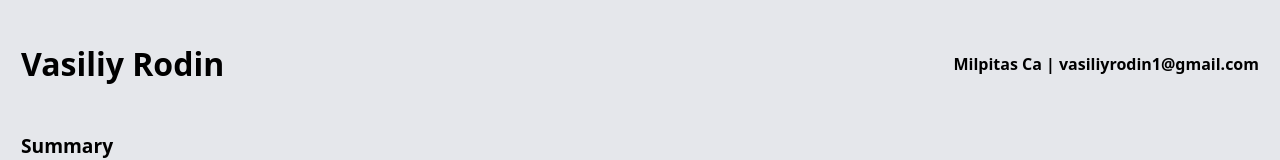
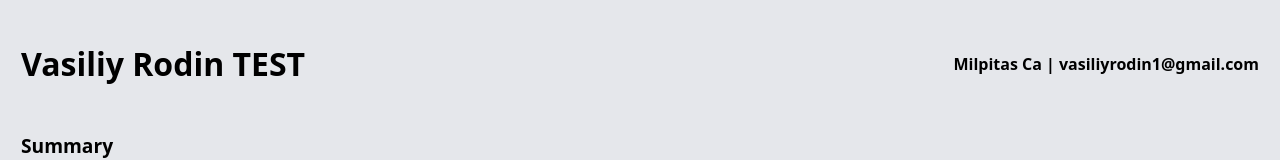
Before and after one commit to VasiliyRodin/CloudResumeChallenge, a plain HTML site: page resume/index.html in a window 1280 px wide. Shown: the top 160 px of the page. Drawn offline with Linux system fonts and the light colour scheme.

Commit message:
test actions

```diff
--- a/resume/index.html
+++ b/resume/index.html
@@ -7,7 +7,7 @@
     </head>
     <body>
         <div class="title">
-            <h1>Vasiliy Rodin</h1>
+            <h1>Vasiliy Rodin TEST</h1>
             <h4>Milpitas Ca | vasiliyrodin1@gmail.com</h4>
         </div>
 
```
